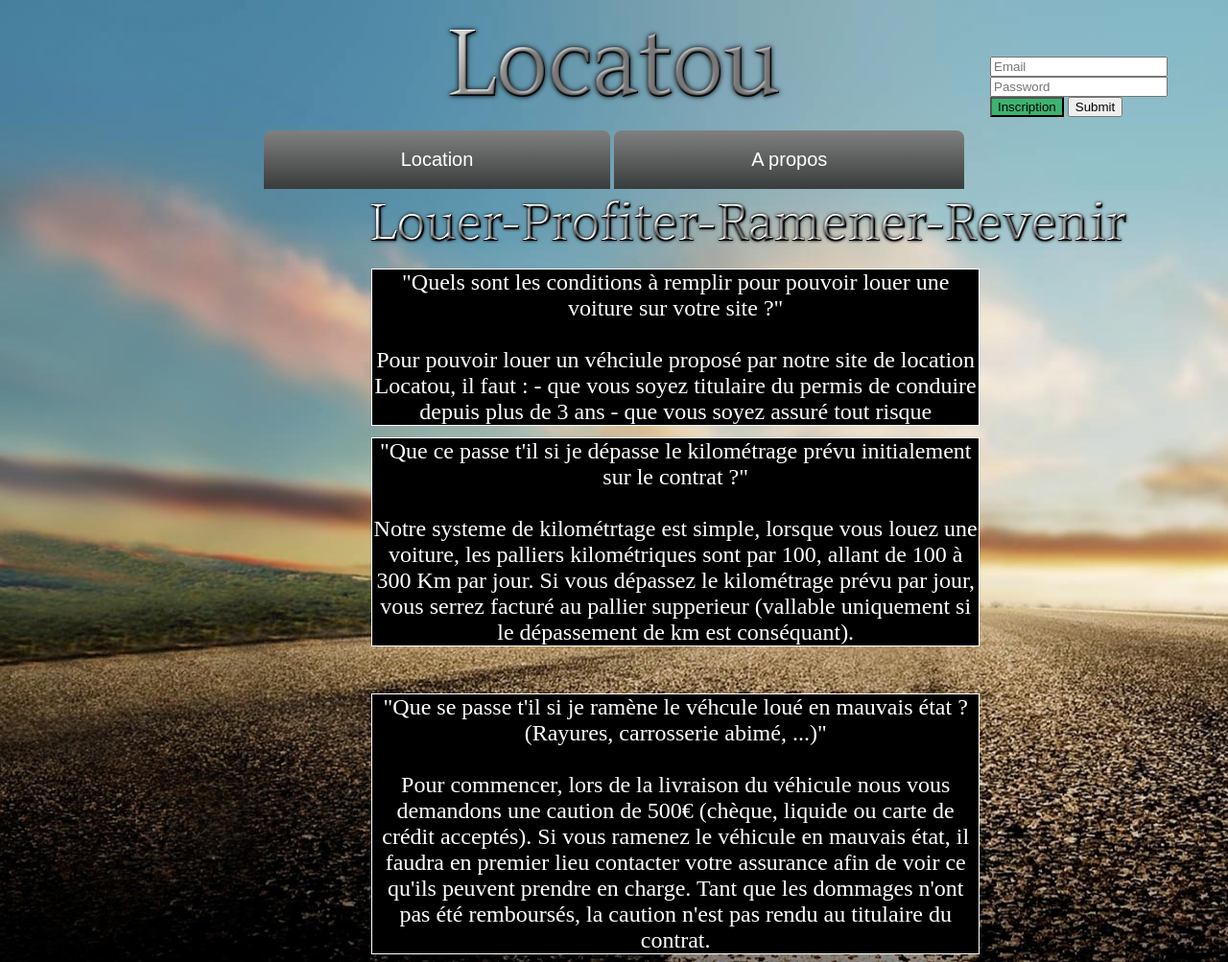
After one commit to Dadidaderp/Locatou, a PHP site: page /faq.php in a window 1280 px wide. The commit adds this page. Shown: the whole page at 96% size. Run offline with PHP 8.4, Linux system fonts and the light colour scheme.

Commit message:
Commit Leo
-Ajout de la page faq.php et les liens dans tous les menus dans les
header de toutes les pages (FAQ).
-Ajout du div .faq dans le css.

```diff
--- a/audi.php
+++ b/audi.php
@@ -31,7 +31,7 @@
 		<ul>
 			<li><a href="contact.php">Nous contacter</a></li>
 			<li><a href="plan_du_site.php">Nos agences</a></li>
-			<li><a href="#">FAQ</a></li>
+                        <li><a href="faq.php">FAQ</a></li>
 		</ul>
 	</li>
 
--- a/contact.php
+++ b/contact.php
@@ -14,6 +14,8 @@
 			<input type="text" name="login" value="" placeholder="Email"> <input type="password" name="password" value="" placeholder="Password">
                         <br>
 			<input type="button" name="inscription.php" value="Inscription" onclick="self.location.href='inscription.html'" style="background-color:#3cb371" style="color:white; font-weight:bold"onclick> <input type="submit" value"Se connecter">
+                </form>
+
 	</div>
 
 	<ul id="menu-principal">
@@ -29,7 +31,7 @@
 		<ul>
 			<li><a href="contact.php">Nous contacter</a></li>
                         <li><a href="plan_du_site.php">Nos agences</a></li>
-			<li><a href="#">FAQ</a></li>
+                        <li><a href="faq.php">FAQ</a></li>
 		</ul>
 	</li>
 
--- /dev/null
+++ b/faq.php
@@ -0,0 +1,80 @@
+<!DOCTYPE html>
+<html>
+<head>
+	<title>Locatou</title>
+	<meta charset="utf-8" />
+	<link rel="stylesheet" href= "style.css"/>
+
+	<header>
+		<p class="titre">
+			<a href="index.php"> <img src="images/titre.png" alt="Titre" /> </a>
+		</p>
+		<div id="login">
+                    <form method= "post" action="login.php">
+                        <input type="text" name="login" value="" placeholder="Email"> <input type="password" name="password" value="" placeholder="Password">
+                        <br>
+			<input type="button" name="inscription.php" value="Inscription" onclick="self.location.href='inscription.html'" style="background-color:#3cb371" style="color:white; font-weight:bold"onclick> <input type="submit" value"Se connecter">
+                    </form>
+
+                </div>
+
+	<ul id="menu-principal">
+	<li><a href="menu_modeles.php">Location</a>
+		<ul>
+                        <li><a href="audi.php">Audi</a></li>
+			<li><a href="bmw.php">BMW</a></li>
+			<li><a href="mini.php">Mini</a></li>
+			<li><a href="nissan.php">Nissan</a></li>
+		</ul>
+	</li>
+	<li><a href="#">A propos</a>
+		<ul>
+                    <li><a href="contact.php">Nous contacter</a></li>
+                        <li><a href="plan_du_site.php">Nos agences</a></li>
+                        <li><a href="faq.php">FAQ</a></li>
+		</ul>
+	</li>
+
+</ul>
+
+	</header>
+<img class="sous_titre" src="images/sous_titre.png" alt="SousTitre">
+</head>
+
+<body>
+
+    <div class="faq">
+         "Quels sont les conditions à remplir pour pouvoir louer une voiture sur votre site ?"
+         <br>
+         <br>
+        Pour pouvoir louer un véhciule proposé par notre site de location Locatou, il faut :
+        - que vous soyez titulaire du permis de conduire depuis plus de 3 ans
+        - que vous soyez assuré tout risque
+    </div>
+
+
+
+    <div class="faq">
+        "Que ce passe t'il si je dépasse le kilométrage prévu initialement sur le contrat ?"
+        <br>
+        <br>
+        Notre systeme de kilométrtage est simple, lorsque vous louez une voiture, les palliers kilométriques sont par 100, allant de 100 à 300 Km par jour.
+        Si vous dépassez le kilométrage prévu par jour, vous serrez facturé au pallier supperieur (vallable uniquement si le dépassement de km est conséquant).
+    </div>
+
+    <br>
+    <br>
+
+    <div class="faq">
+        "Que se passe t'il si je ramène le véhcule loué en mauvais état ? (Rayures, carrosserie abimé, ...)"
+        <br>
+        <br>
+        Pour commencer, lors de la livraison du véhicule nous vous demandons une caution de 500€ (chèque, liquide ou carte de crédit acceptés).
+        Si vous ramenez le véhicule en mauvais état, il faudra en premier lieu contacter votre assurance afin de voir ce qu'ils peuvent prendre en charge.
+        Tant que les dommages n'ont pas été remboursés, la caution n'est pas rendu au titulaire du contrat.
+
+    </div>
+
+</body>
+
+<?php
--- a/inscription.html
+++ b/inscription.html
@@ -34,9 +34,9 @@
 	</li>
 	<li><a href="#">A propos</a>
 		<ul>
-			<li><a href="#">Nous contacter</a></li>
-			<li><a href="#">Nos agences</a></li>
-			<li><a href="#">FAQ</a></li>
+			<li><a href="contact.php">Nous contacter</a></li>
+			<li><a href="plan_du_site.php">Nos agences</a></li>
+			<li><a href="faq.php">FAQ</a></li>
 		</ul>
 	</li>
 
--- a/inscription.php
+++ b/inscription.php
@@ -32,7 +32,7 @@
 		<ul>
 			<li><a href="contact.php">Nous contacter</a></li>
 			<li><a href="plan_du_site.php">Nos agences</a></li>
-			<li><a href="#">FAQ</a></li>
+                        <li><a href="faq.php">FAQ</a></li>
 		</ul>
 	</li>
 
--- a/location.php
+++ b/location.php
@@ -31,7 +31,7 @@
 		<ul>
 			<li><a href="contact.php">Nous contacter</a></li>
 			<li><a href="plan_du_site.php">Nos agences</a></li>
-			<li><a href="#">FAQ</a></li>
+                        <li><a href="faq.php">FAQ</a></li>
 		</ul>
 	</li>
 
--- a/louer.php
+++ b/louer.php
@@ -31,7 +31,7 @@
 		<ul>
 			<li><a href="contact.php">Nous contacter</a></li>
 			<li><a href="plan_du_site.php">Nos agences</a></li>
-			<li><a href="#">FAQ</a></li>
+                        <li><a href="faq.php">FAQ</a></li>
 		</ul>
 	</li>
 
--- a/style.css
+++ b/style.css
@@ -62,6 +62,18 @@ body{
 }
 
 .index{
+    text-align: center;
+    margin-top: 1%;
+    margin-left: 30%;
+    border: 1px solid white;
+    font-size: x-large;
+    width:50%;
+    height:10%;
+    background-color:black;
+    color: white;
+}
+
+.faq{
     text-align: center;
     margin-top: 1%;
     margin-left: 30%;
--- a/validation.php
+++ b/validation.php
@@ -31,7 +31,7 @@
 		<ul>
 			<li><a href="contact.php">Nous contacter</a></li>
 			<li><a href="plan_du_site.php">Nos agences</a></li>
-			<li><a href="#">FAQ</a></li>
+                        <li><a href="faq.php">FAQ</a></li>
 		</ul>
 	</li>
 
```
Also changed, not shown: bmw.php (+7 -6 lines), index.php (+7 -6 lines), menu_modeles.php (+7 -6 lines), mini.php (+4 -4 lines), nissan.php (+7 -5 lines), plan_du_site.php (+5 -4 lines).
